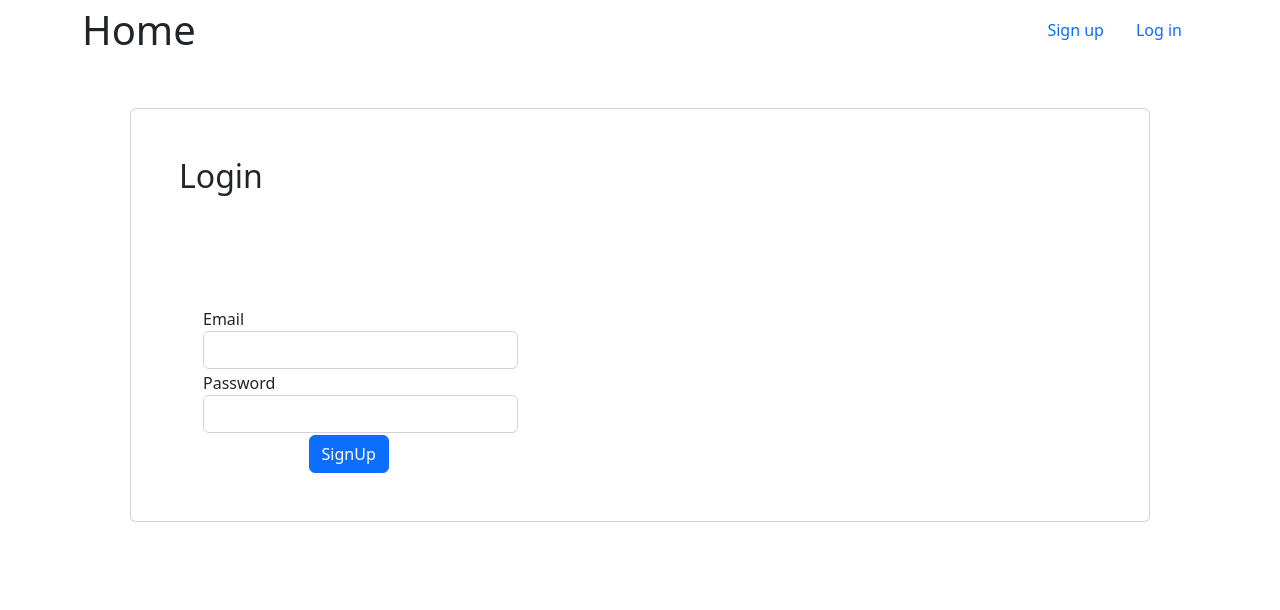
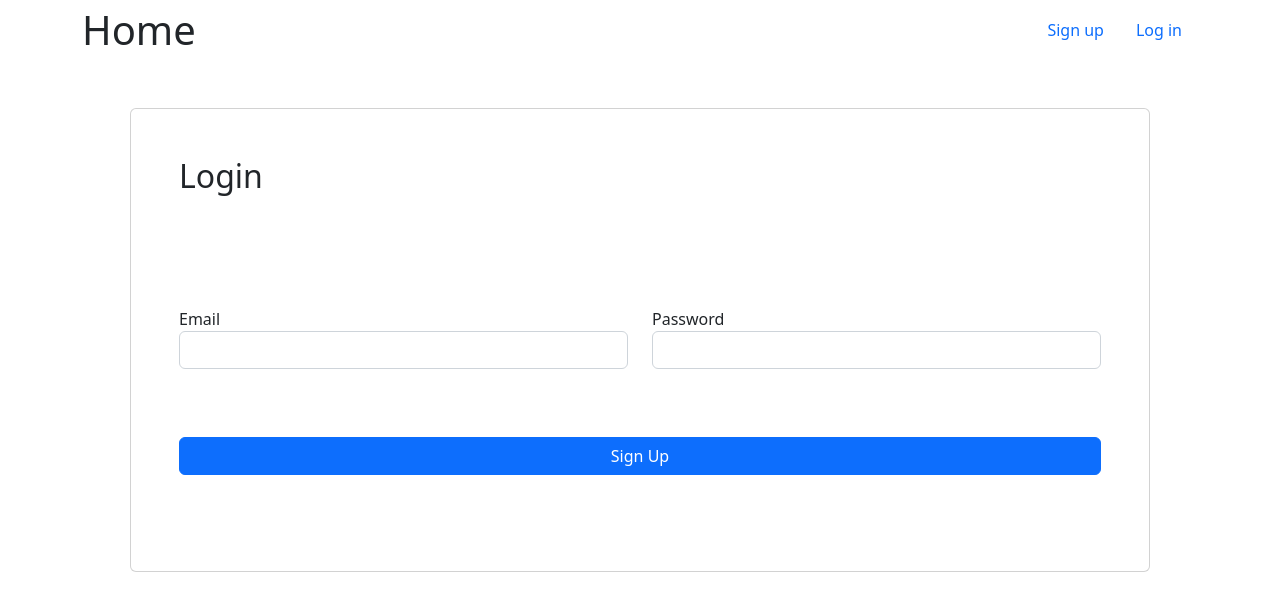
Before and after one commit to artnushi/react-movies-app, a React (Create React App) app: page /login in a window 1280 px wide. Shown: the top 610 px of the page. Built offline with nearby package versions, Linux system fonts and the light colour scheme.

Commit message:
Finishing login form and implement axios

```diff
--- a/src/pages/Login.js
+++ b/src/pages/Login.js
@@ -2,12 +2,15 @@ import React, { useState } from "react";
 import Validation from "../components/Validation";
 import "../App.css";
 import HeaderPage from "../components/header/HeaderPage";
+import axios from "axios";
 
 export default function SignUp() {
   const [values, setValues] = useState({
-    fullname: "",
+    first_name: "",
+    last_name: "",
     email: "",
     password: "",
+    date_of_birth: "",
   });
 
   const [errors, setErrors] = useState({});
@@ -22,19 +25,30 @@ export default function SignUp() {
 
   const handleFormSubmit = (e) => {
     e.preventDefault();
-    setErrors(Validation(values));
+
+    axios
+      .get("https://flowrspot-api.herokuapp.com/api/v1/users/register", values)
+      .then(function (response) {
+        console.log("success", response);
+      })
+      .catch(function (error) {
+        // console.log('error', error.response.data.error);
+      });
+
+    console.log("values", values);
+    // setErrors(Validation(values));
   };
   return (
     <>
       <div className="container">
         <HeaderPage />
         <div className="card gap-3 m-5">
-
           <div>
             <h2 className="title m-5">Login</h2>
           </div>
-          <form className="form-wrapper col-4 m-5">
-            <div className="form-check">
+          <form className="m-5" onSubmit={handleFormSubmit}>
+            <div className={"row"}>
+              <div className="col-12 col-md-6">
                 <label className="label">Email</label>
                 <input
                   className=" form-control"
@@ -45,7 +59,8 @@ export default function SignUp() {
                 />
                 {errors.email && <p className="error">{errors.email}</p>}
               </div>
-            <div className="form-check">
+
+              <div className="col-12 col-md-6">
                 <label className="label">Password</label>
                 <input
                   className="form-control"
@@ -56,14 +71,17 @@ export default function SignUp() {
                 />
                 {errors.password && <p className="error">{errors.password}</p>}
               </div>
-            <div className="text-center">
+            </div>
+
+            <div className="row">
+              <div className="col-12 col-md-12 my-5">
                 <button
-                type="button"
-                className="btn btn-primary text-center"
-                onClick={handleFormSubmit}
+                  type="submit"
+                  className="btn btn-primary text-center w-100"
                 >
-                SignUp
+                  Sign Up
                 </button>
+              </div>
             </div>
           </form>
         </div>
```
Lines whose indentation alone changed are shown as unchanged.
